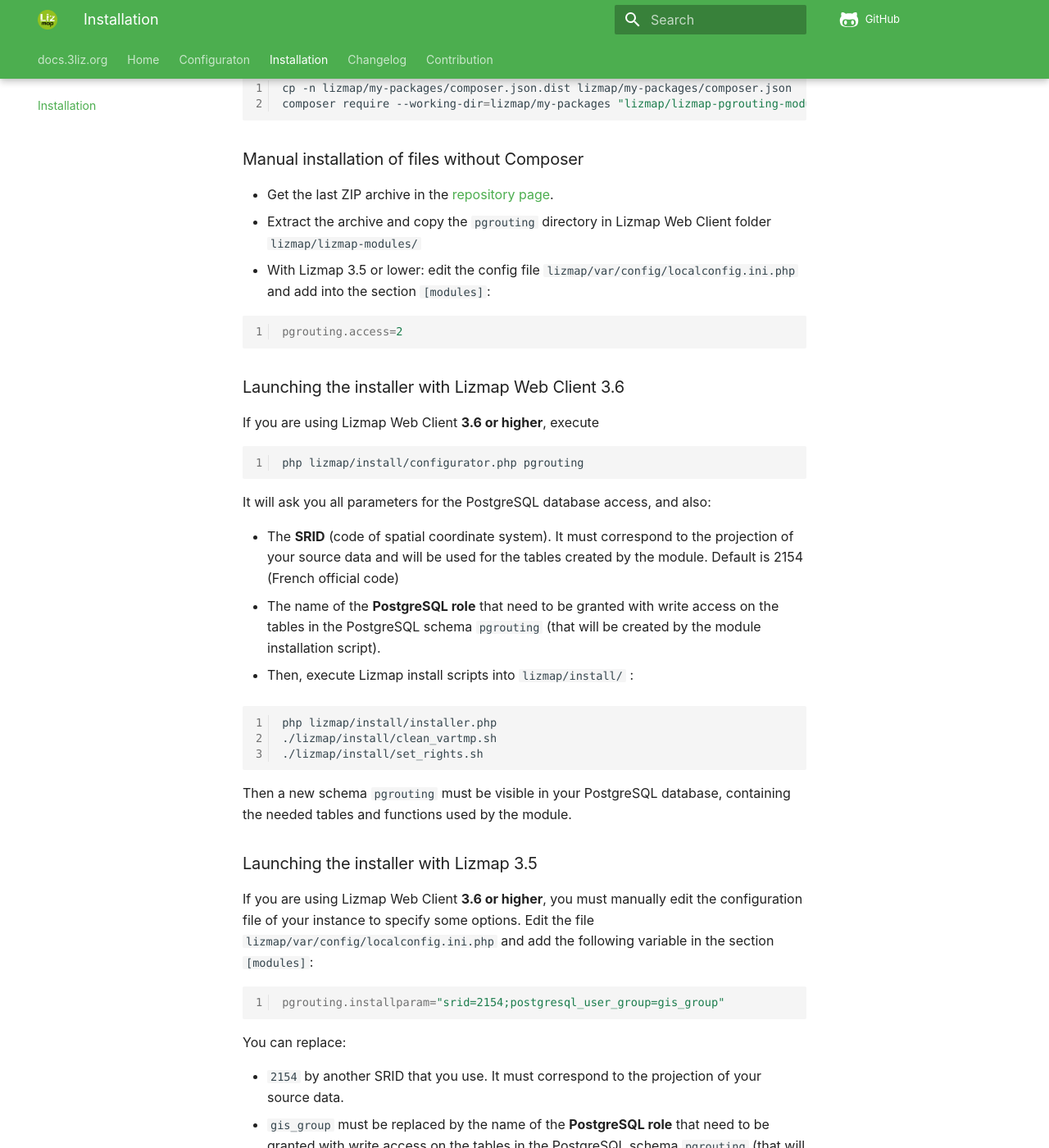
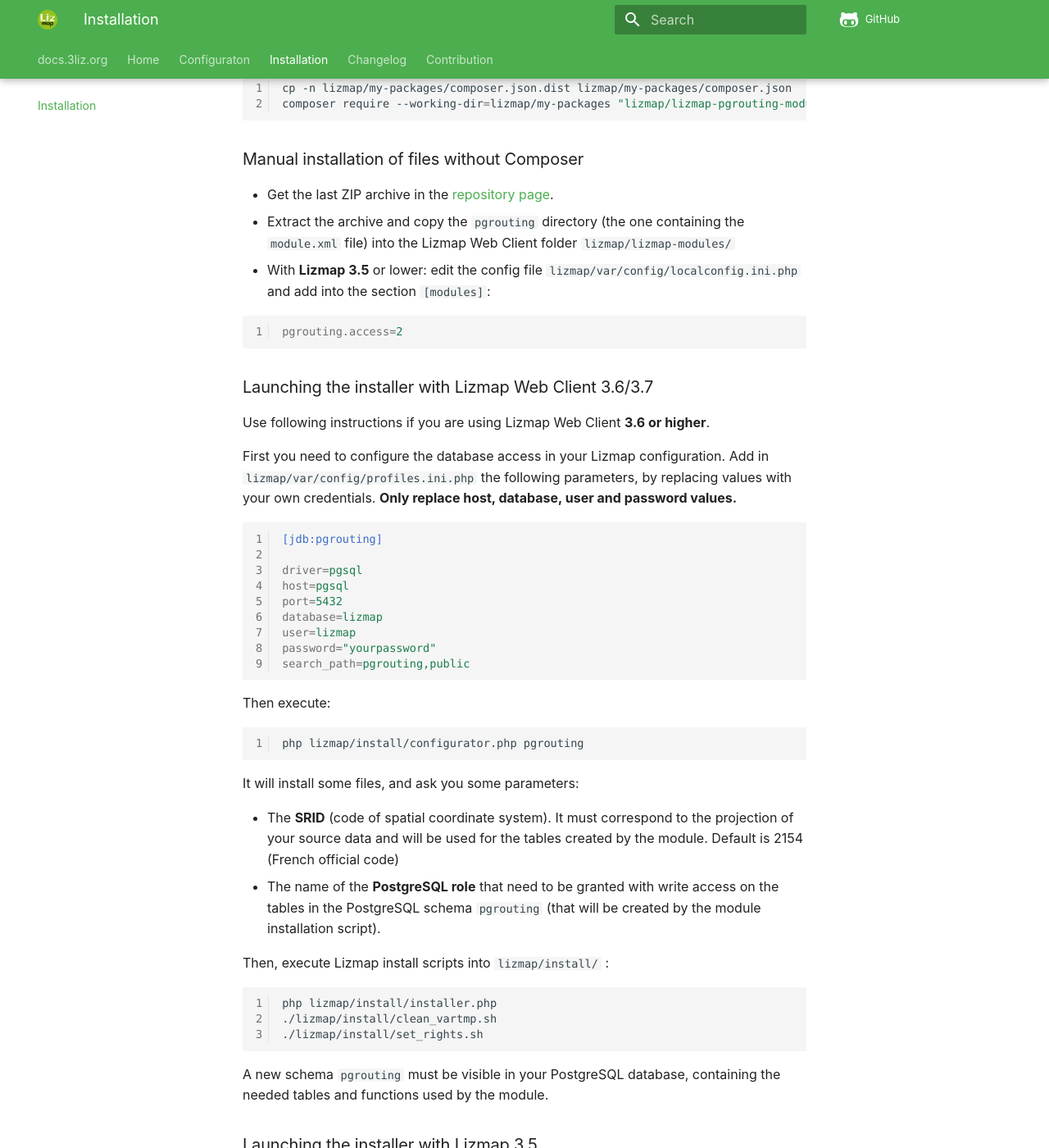
Before and after one commit to 3liz/lizmap-pgrouting-module, an MkDocs documentation site: the page built from docs/installation.md, in a window 1280 px wide and 1400 px high, scrolled down 410 px. Shown: the whole window at 82% size. Built offline with MkDocs 1.6.1 and Material for MkDocs 9.7.7, drawn with Linux system fonts in a browser that asks for light colours; nearby versions of some CDN libraries; comment, search, counter and statistics services are not loaded.

Commit message:
Update documentation about installation
Closes #46

````diff
--- a/docs/installation.md
+++ b/docs/installation.md
@@ -20,8 +20,8 @@
 ### Manual installation of files without Composer
 
 * Get the last ZIP archive in the [repository page](https://projects.3liz.org/lizmap-modules/lizmap-pgrouting-module).
-* Extract the archive and copy the `pgrouting` directory in Lizmap Web Client folder `lizmap/lizmap-modules/`
-* With Lizmap 3.5 or lower: edit the config file `lizmap/var/config/localconfig.ini.php` and add into
+* Extract the archive and copy the `pgrouting` directory (the one containing the `module.xml` file) into the Lizmap Web Client folder `lizmap/lizmap-modules/`
+* With **Lizmap 3.5** or lower: edit the config file `lizmap/var/config/localconfig.ini.php` and add into
   the section `[modules]`:
 
 ```ini
@@ -29,17 +29,34 @@
 ```
 
 
-### Launching the installer with Lizmap Web Client 3.6
+### Launching the installer with Lizmap Web Client 3.6/3.7
+
+Use following instructions if you are using Lizmap Web Client **3.6 or higher**.
+
+First you need to configure the database access in your Lizmap configuration.
+Add in `lizmap/var/config/profiles.ini.php` the following parameters, by replacing values with your own credentials.
+**Only replace host, database, user and password values.**
 
 
-If you are using Lizmap Web Client **3.6 or higher**, execute
+```ini
+[jdb:pgrouting]
+
+driver=pgsql
+host=pgsql
+port=5432
+database=lizmap
+user=lizmap
+password="yourpassword"
+search_path=pgrouting,public
+```
+
+Then execute:
 
 ```bash
 php lizmap/install/configurator.php pgrouting
 ```
 
-It will ask you all parameters for the PostgreSQL database access, and also:
-
+It will install some files, and ask you some parameters:
 
 * The **SRID** (code of spatial coordinate system). It must correspond to the projection of your source data
   and will be used for the tables created by the module. Default is 2154 (French official code)
@@ -47,7 +64,8 @@
   in the PostgreSQL schema `pgrouting` (that will be created by the module installation
   script).
 
-* Then, execute Lizmap install scripts into `lizmap/install/` :
+
+Then, execute Lizmap install scripts into `lizmap/install/` :
 
 ```bash
 php lizmap/install/installer.php
@@ -55,12 +73,12 @@
 ./lizmap/install/set_rights.sh
 ```
 
-Then a new schema `pgrouting` must be visible in your PostgreSQL database, containing the needed
+A new schema `pgrouting` must be visible in your PostgreSQL database, containing the needed
 tables and functions used by the module.
 
 ### Launching the installer with Lizmap 3.5
 
-If you are using Lizmap Web Client **3.6 or higher**, you must manually edit the configuration
+If you are using Lizmap Web Client **3.5**, you must manually edit the configuration
 file of your instance to specify some options. Edit the file `lizmap/var/config/localconfig.ini.php`
 and add the following variable in the section `[modules]`:
 
````
